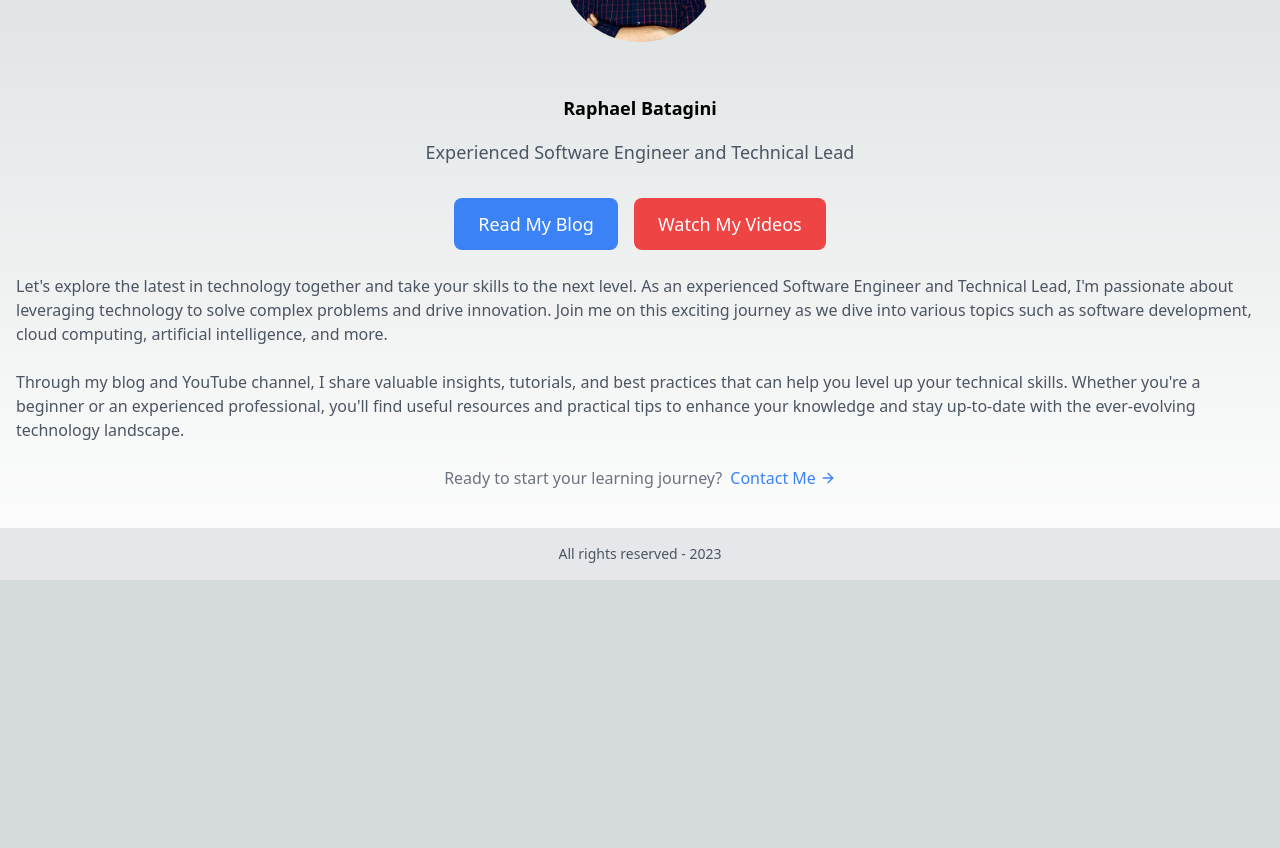
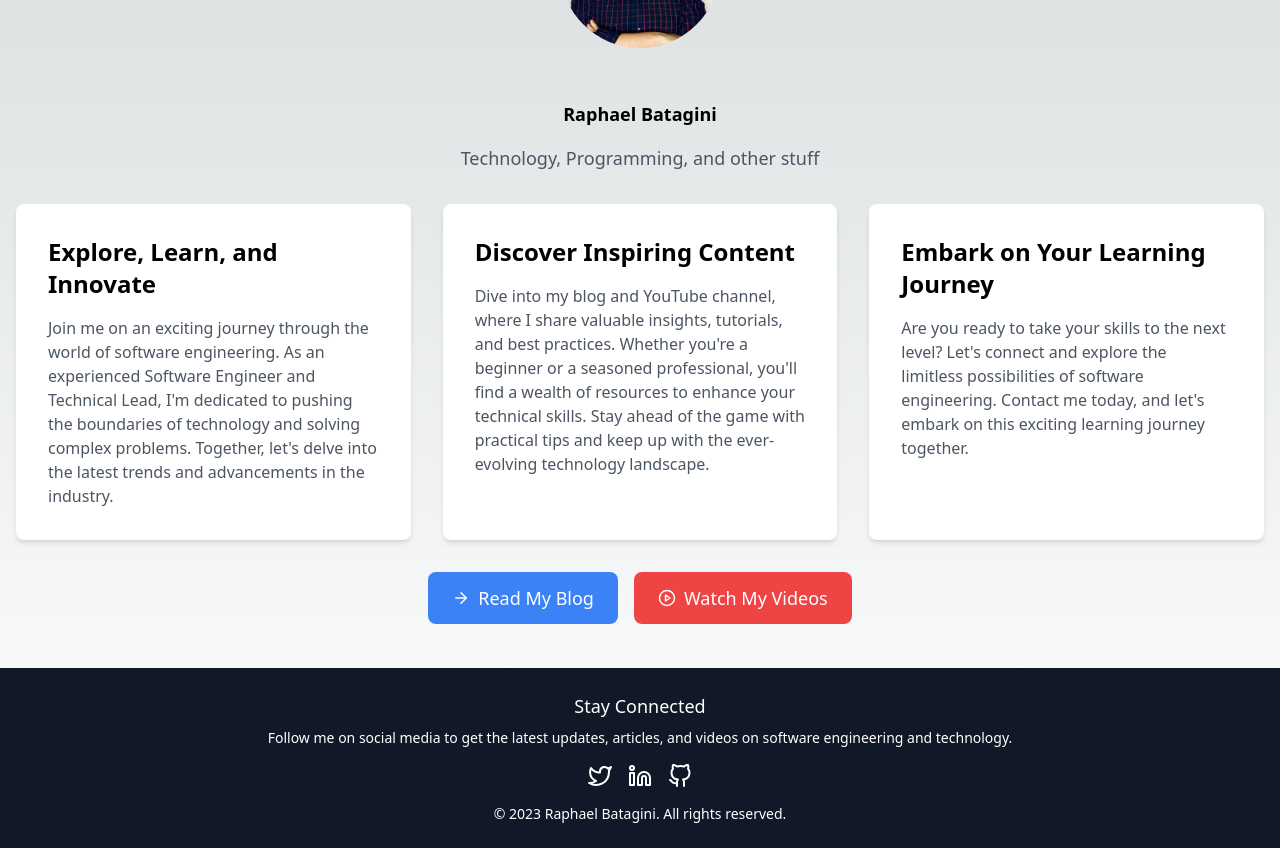
Before and after one commit to RaphaelBatagini/raphaelbatagini.github.io, a Next.js app: page / in a window 1280 px wide. Shown: the part 220-1068 px from the top of the page. Before the commit the page ends 800 px from the top, so only its background shows below. Built offline with nearby package versions, Linux system fonts and the light colour scheme.

Commit message:
feat: improve pages and components

```diff
--- a/components/footer.tsx
+++ b/components/footer.tsx
@@ -1,11 +1,31 @@
-export default function Footer() {
-  const currentYear = new Date().getFullYear();
+import { FiTwitter, FiLinkedin, FiGithub } from 'react-icons/fi';
+import data from '../data.json';
 
+const Footer = () => {
   return (
-    <footer className="bg-gray-200 py-4 text-center">
-      <div className="text-sm text-gray-600">
-        All rights reserved - {currentYear}
+    <footer className="bg-gray-900 py-6">
+      <div className="container mx-auto text-white text-center">
+        <p className="text-lg mb-2">Stay Connected</p>
+        <p className="text-sm">
+          Follow me on social media to get the latest updates, articles, and videos on software engineering and technology.
+        </p>
+        <div className="flex justify-center mt-4">
+          <a href={data.social.twitter} target="_blank" rel="noopener noreferrer" className="mr-4">
+            <FiTwitter className="text-2xl text-white hover:text-blue-400" />
+          </a>
+          <a href={data.social.linkedin} target="_blank" rel="noopener noreferrer" className="mr-4">
+            <FiLinkedin className="text-2xl text-white hover:text-blue-400" />
+          </a>
+          <a href={data.social.github} target="_blank" rel="noopener noreferrer">
+            <FiGithub className="text-2xl text-white hover:text-blue-400" />
+          </a>
+        </div>
+        <p className="mt-4 text-sm">
+          &copy; {new Date().getFullYear()} {data.site.title}. All rights reserved.
+        </p>
       </div>
     </footer>
   );
-}
+};
+
+export default Footer;
--- a/components/layout.tsx
+++ b/components/layout.tsx
@@ -5,8 +5,8 @@ export default function Layout({ children }: { children: React.ReactNode }) {
   return (
     <div className="flex flex-col min-h-screen">
       <Navbar />
-      <main className="flex-grow flex items-center">
-        <div className="container mx-auto px-4">
+      <main className="flex-grow flex">
+        <div className="container mx-auto px-4 my-1">
           {children}
         </div>
       </main>
--- a/components/navbar.tsx
+++ b/components/navbar.tsx
@@ -1,6 +1,7 @@
 import { useState } from 'react';
 import Link from 'next/link';
 import { FiMenu, FiX } from 'react-icons/fi';
+import data from '../data.json';
 
 export default function Navbar() {
   const [isMobileMenuOpen, setIsMobileMenuOpen] = useState(false);
@@ -15,7 +16,7 @@ export default function Navbar() {
         <div className="flex items-center justify-between h-16">
           <div className="flex items-center">
             <Link href="/" className="text-white text-lg font-bold">
-              Raphael Batagini
+              { data.site.title }
             </Link>
           </div>
           <div className="hidden md:block">
--- a/components/post-card.tsx
+++ b/components/post-card.tsx
@@ -4,14 +4,15 @@ import { FiCalendar, FiUser } from "react-icons/fi";
 
 export default function PostCard({ post }: { post: Post }) {
   return (
-    <div key={post.id} className="bg-white rounded-lg shadow-md p-4 mb-8 grid grid-cols-12 gap-4">
+    <div key={post.id} className="bg-white rounded-lg shadow-md hover:shadow-xl hover:bg-gray-100 p-4 mb-8 grid grid-cols-12 gap-4">
       {post.cover && (
-        <div className="col-span-12 lg:col-span-4 relative aspect-square">
+        <div className="col-span-12 md:col-span-4 relative aspect-square">
           <Image src={post.cover} alt="Cover" fill={true} className="rounded-lg mb-4 object-cover" />
         </div>
       )}
-      <div className="col-span-12 lg:col-span-8 flex flex-col">
+      <div className="col-span-12 md:col-span-8 flex flex-col">
         <div className="flex-grow flex flex-col">
+          <p className="font-bold text-gray-950">{post.categories[0]}</p>
           <h2 className="text-xl font-bold mb-2">{post.title}</h2>
           <p className="mb-2">{ post.content.replace(/(<([^>]+)>)/gi, "").substring(0, 150) }...</p>
           <ul className="flex flex-wrap space-x-2 mb-2">
@@ -25,7 +26,7 @@ export default function PostCard({ post }: { post: Post }) {
         <div className="grid lg:grid-cols-2 gap-4 mt-4">
           <div className="flex items-center">
             <FiUser className="inline-block mr-1" />
-            <p className="text-sm text-gray-600">{post.author}</p>
+            <p className="text-sm text-gray-600">{post.author.name}</p>
           </div>
           <div className="flex items-center">
             <FiCalendar className="inline-block mr-1" />
--- a/data.json
+++ b/data.json
@@ -1,4 +1,10 @@
 {
+  "site": {
+    "title": "Raphael Batagini",
+    "description": "Technology, Programming, and other stuff",
+    "author": "Raphael Batagini",
+    "email": "raphabatagini@gmail.com"
+  },
   "social": {
     "youtube": "https://www.youtube.com/channel/UCVL1yn5X1RBkBMqi1K2W7iA",
     "twitter": "https://twitter.com/raphaelbatagini",
--- a/package.json
+++ b/package.json
@@ -16,7 +16,6 @@
     "eslint": "8.44.0",
     "eslint-config-next": "13.4.7",
     "next": "13.4.7",
-    "notion-client": "^6.16.0",
     "postcss": "8.4.24",
     "react": "18.2.0",
     "react-dom": "18.2.0",
--- a/pages/index.tsx
+++ b/pages/index.tsx
@@ -1,45 +1,54 @@
 import Image from 'next/image';
 import Link from 'next/link';
-import { FiArrowRight } from 'react-icons/fi';
+import { FiArrowRight, FiPlayCircle } from 'react-icons/fi';
 import profilePicture from '../public/static/images/me.jpeg';
-import { social } from '../data.json';
+import data from '../data.json';
 
 export default function Home() {
   return (
-    <div className="flex flex-col items-center justify-center">
+    <div className="flex flex-col items-center justify-center my-10">
       <div className="mb-10">
         <Image src={profilePicture} width={160} height={160} alt="Technology" className="rounded-full object-cover" />
       </div>
       <h1 className="text-4xl font-bold mb-4 text-center">
         <Link href="/" className="text-lg font-bold">
-          Raphael Batagini
+          {data.site.title}
         </Link>
       </h1>
       <p className="text-lg text-gray-600 mb-8 text-center">
-        Experienced Software Engineer and Technical Lead
+        {data.site.description}
       </p>
-      <div className="flex space-x-4">
+
+      <div className="grid grid-cols-1 md:grid-cols-3 gap-8">
+        <div className="bg-white p-8 rounded-lg shadow-md">
+          <h2 className="text-2xl font-bold mb-4">Explore, Learn, and Innovate</h2>
+          <p className="text-gray-600">
+            Join me on an exciting journey through the world of software engineering. As an experienced Software Engineer and Technical Lead, I'm dedicated to pushing the boundaries of technology and solving complex problems. Together, let's delve into the latest trends and advancements in the industry.
+          </p>
+        </div>
+
+        <div className="bg-white p-8 rounded-lg shadow-md">
+          <h2 className="text-2xl font-bold mb-4">Discover Inspiring Content</h2>
+          <p className="text-gray-600">
+            Dive into my blog and YouTube channel, where I share valuable insights, tutorials, and best practices. Whether you're a beginner or a seasoned professional, you'll find a wealth of resources to enhance your technical skills. Stay ahead of the game with practical tips and keep up with the ever-evolving technology landscape.
+          </p>
+        </div>
+
+        <div className="bg-white p-8 rounded-lg shadow-md">
+          <h2 className="text-2xl font-bold mb-4">Embark on Your Learning Journey</h2>
+          <p className="text-gray-600">
+            Are you ready to take your skills to the next level? Let's connect and explore the limitless possibilities of software engineering. Contact me today, and let's embark on this exciting learning journey together.
+          </p>
+        </div>
+      </div>
+
+      <div className="flex flex-col md:flex-row gap-4 mt-8">
         <Link href="/articles" className="flex items-center justify-center bg-blue-500 hover:bg-blue-600 text-white text-lg font-medium px-6 py-3 rounded-lg">
-          Read My Blog
+          <FiArrowRight className="mr-2" /> Read My Blog
         </Link>
-        <a href={social.youtube} target="_blank" rel="noopener noreferrer">
-          <button className="flex items-center justify-center bg-red-500 hover:bg-red-600 text-white text-lg font-medium px-6 py-3 rounded-lg">
-            Watch My Videos
-          </button>
+        <a href={data.social.youtube} target="_blank" rel="noopener noreferrer" className="flex items-center justify-center bg-red-500 hover:bg-red-600 text-white text-lg font-medium px-6 py-3 rounded-lg">
+          <FiPlayCircle className="mr-2" /> Watch My Videos
         </a>
-      </div>
-      <p className="mt-6 text-gray-600">
-        { 'Let\'s explore the latest in technology together and take your skills to the next level. As an experienced Software Engineer and Technical Lead, I\'m passionate about leveraging technology to solve complex problems and drive innovation. Join me on this exciting journey as we dive into various topics such as software development, cloud computing, artificial intelligence, and more.' }
-      </p>
-      <p className="mt-6 text-gray-600">
-        { 'Through my blog and YouTube channel, I share valuable insights, tutorials, and best practices that can help you level up your technical skills. Whether you\'re a beginner or an experienced professional, you\'ll find useful resources and practical tips to enhance your knowledge and stay up-to-date with the ever-evolving technology landscape.' }
-      </p>
-      <div className="flex items-center mt-6">
-        <span className="text-gray-500 mr-2">Ready to start your learning journey?</span>
-        <Link href="/contact" className="flex items-center text-blue-500 hover:text-blue-600">
-          Contact Me
-          <FiArrowRight className="ml-1" />
-        </Link>
       </div>
     </div>
   );
```
Also changed, not shown: pages/contacts.tsx (+8 -7 lines), 1 other file (tests, documents, lock files or other folders).
